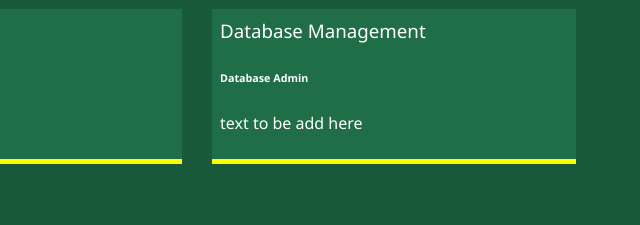
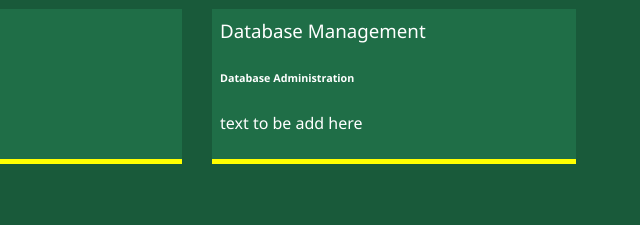
Before and after one commit to adiladnan327/myportfolio, a website: page dist/about.html in a window 1280 px wide. Shown: the part 540-765 px from the top of the page, 640-1280 px from the left. Drawn offline with Linux system fonts and the light colour scheme.

Commit message:
Update about.html

```diff
--- a/dist/about.html
+++ b/dist/about.html
@@ -79,7 +79,7 @@
 
             <div class="job job-3">
                 <h3>Database Management</h3>
-                <h6>Database Admin</h6>
+                <h6>Database Administration</h6>
                 <p>
                     text to be add here
                 </p>
```
